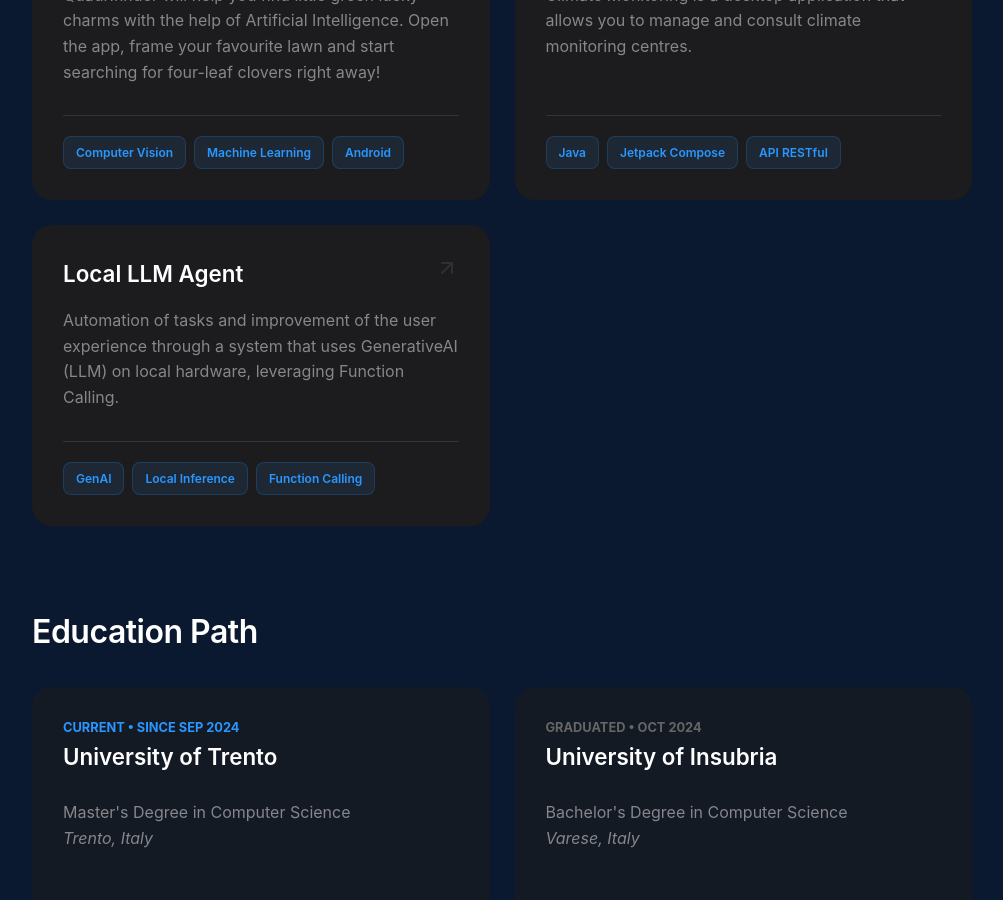
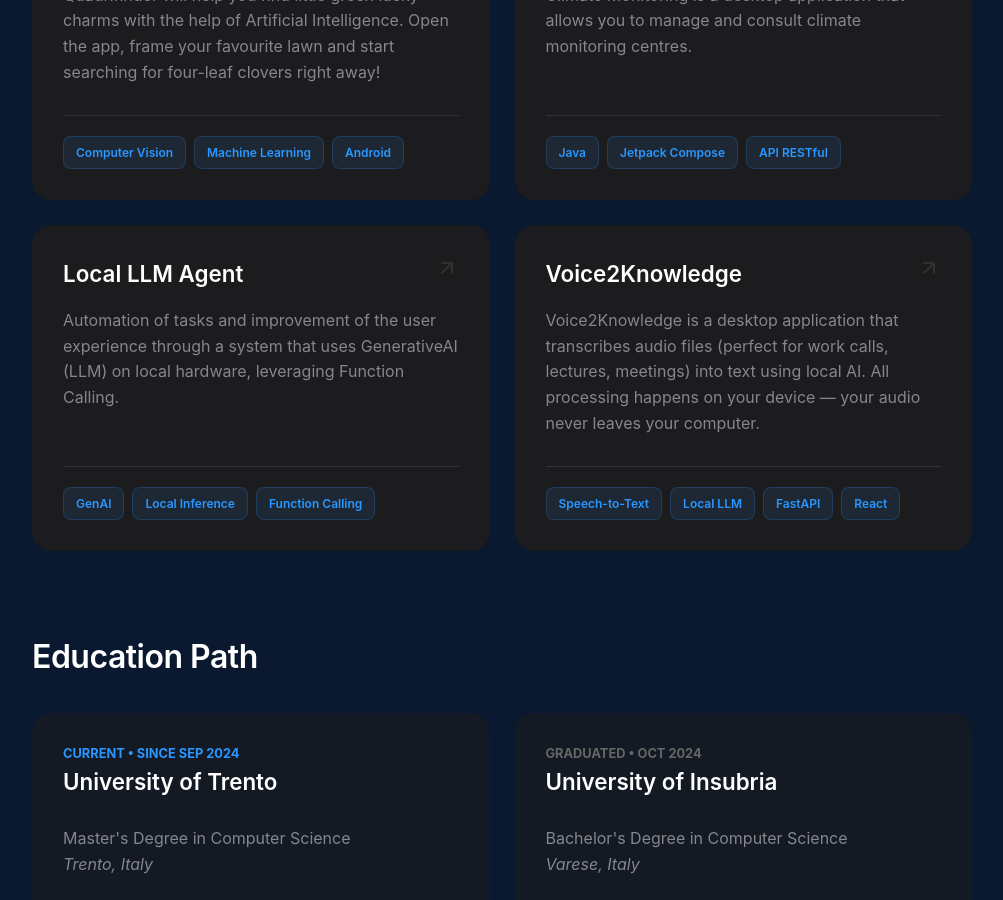
Before and after one commit to JKORRA/JKORRA.github.io, a Jekyll site: the page built from index.md, in a window 1280 px wide and 900 px high, scrolled down 3491 px. Shown: the whole window, without its empty margins (138-1141 px from the left). Built offline with Jekyll 4.4.1, drawn with Linux system fonts in a browser that asks for light colours.

Commit message:
Added Voice2Knowledge to the SelectedProjects

```diff
--- a/index.md
+++ b/index.md
@@ -191,6 +191,34 @@
         </div>
         <a href="#" class="hidden-link"></a>
       </div>
+
+      <div class="card project-card clickable" onclick="openModal(this)">
+        <svg class="card-expand-icon" viewBox="0 0 24 24" fill="none" stroke="currentColor" stroke-width="2" stroke-linecap="round" stroke-linejoin="round"><line x1="7" y1="17" x2="17" y2="7"></line><polyline points="7 7 17 7 17 17"></polyline></svg>
+        <div style="flex-grow: 1;">
+            <h3>Voice2Knowledge</h3>
+            <p>Voice2Knowledge is a desktop application that transcribes audio files (perfect for work calls, lectures, meetings) into text using local AI. All processing happens on your device &mdash; your audio never leaves your computer.</p>
+        </div>
+        <div class="card-footer">
+            <div class="tech-stack">
+                <span class="badge">Speech-to-Text</span>
+                <span class="badge">Local LLM</span>
+                <span class="badge">FastAPI</span>
+                <span class="badge">React</span>
+            </div>
+        </div>
+        <div class="long-description">
+            <p>Voice2Knowledge is a privacy-first desktop application developed as a personal project. The goal is simple yet powerful: transcribe audio files into text using on-device artificial intelligence, with zero data leaving your machine. Beyond transcription, it lets you chat with your transcripts using a local LLM, keeping everything private.</p>
+            <p><strong>Highlights:</strong></p>
+            <ul>
+                <li>Developed as a cross-platform desktop application (Windows, macOS, Linux)</li>
+                <li>Runs entirely offline &mdash; no internet connection or cloud service required</li>
+                <li>Uses optimized Whisper models via faster-whisper for fast, accurate transcription</li>
+                <li>Integrated local LLM for post-transcription Q&amp;A</li>
+            </ul>
+            <p>Built with FastAPI, React, TypeScript, and packaged as a single executable via PyInstaller.</p>
+        </div>
+        <a href="https://github.com/JKORRA/Voice2Knowledge" class="hidden-link">View Source Code</a>
+      </div>
     </div>
   </section>
 
```
